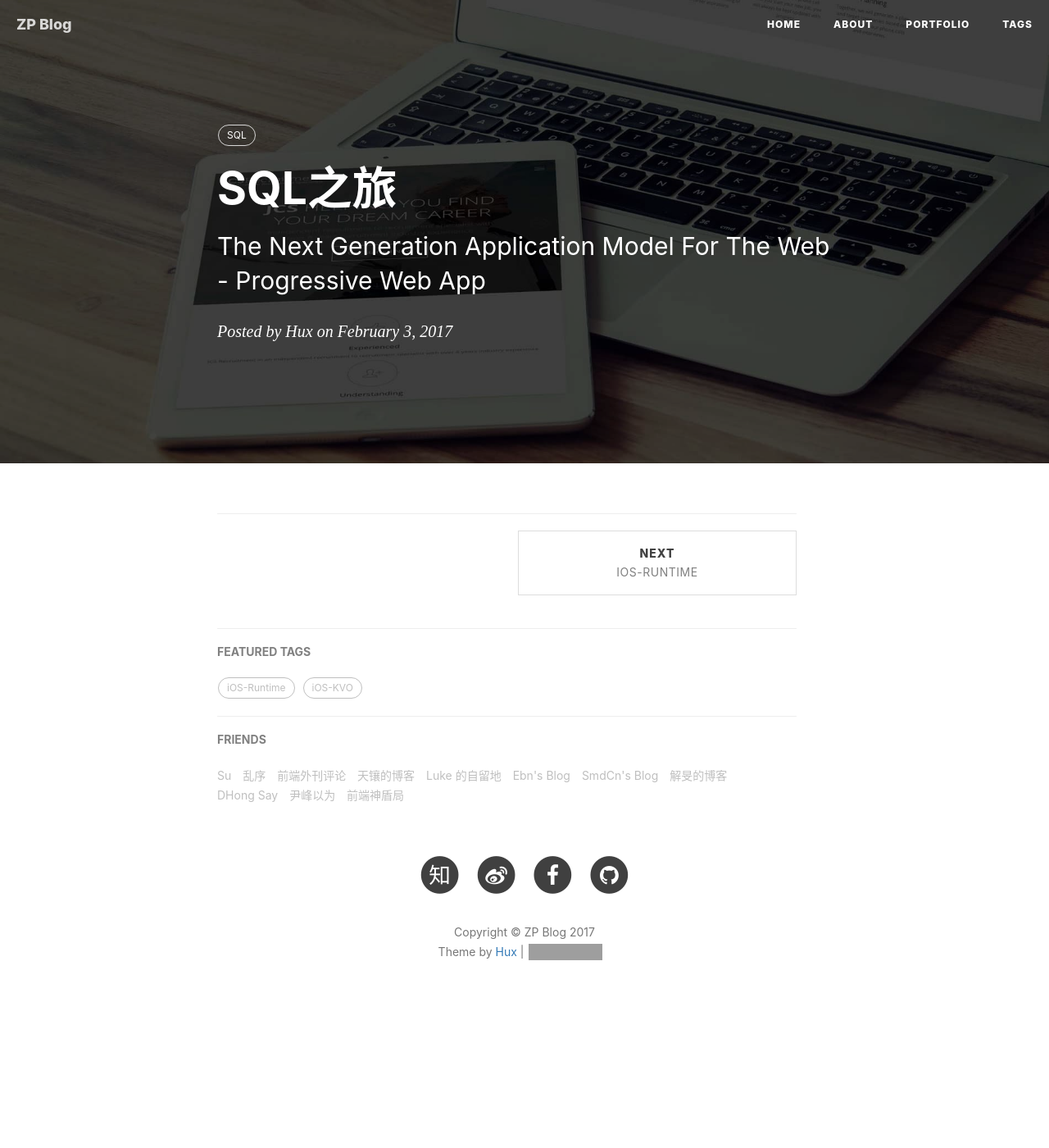
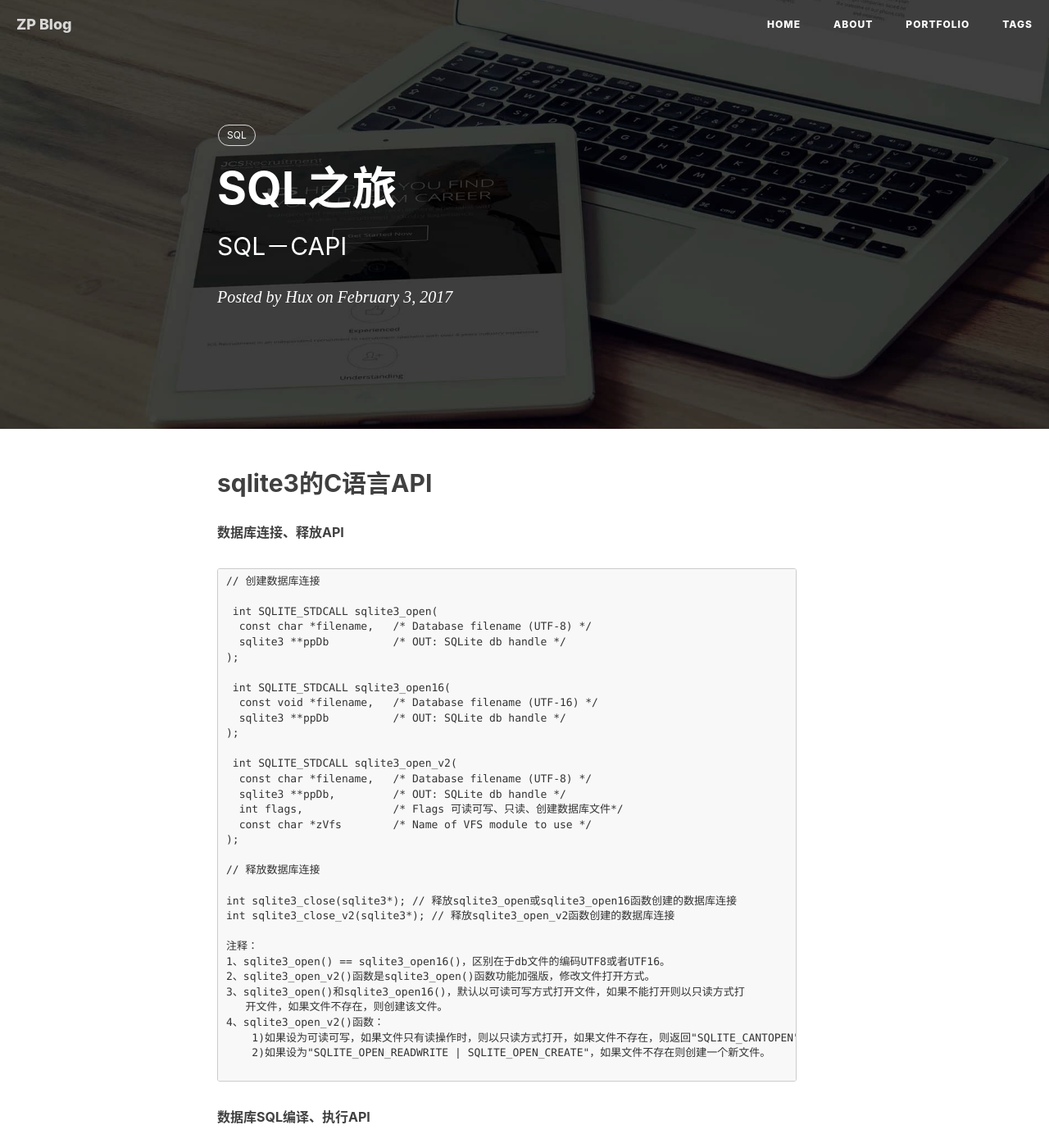
Before and after one commit to u37kl/u37kl.github.io, a Jekyll site: the page built from _posts/2017-04-10-SQL.markdown, in a window 1280 px wide and 1400 px high. Shown: the whole window at 82% size. Built offline with Jekyll 4.4.1, drawn with Linux system fonts in a browser that asks for light colours; nearby versions of some CDN libraries; comment, search, counter and statistics services are not loaded; some of the changed text lies outside the part shown; grey boxes are pictures that could not be loaded.

Commit message:
Sqlite3中API函数博客

````diff
--- a/_posts/2017-04-10-SQL.markdown
+++ b/_posts/2017-04-10-SQL.markdown
@@ -1,7 +1,7 @@
 ---
 layout:     post
 title:      "SQL之旅"
-subtitle:   "The Next Generation Application Model For The Web - Progressive Web App"
+subtitle:   "SQL－CAPI"
 date:       2017-02-03 12:00:00
 author:     "Hux"
 header-img: "img/post-bg-rwd.jpg"
@@ -9,3 +9,53 @@ header-mask: 0.3
 tags:
     - SQL
 ---
+
+## sqlite3的C语言API
+
+
+**数据库连接、释放API**
+
+```
+// 创建数据库连接
+
+ int SQLITE_STDCALL sqlite3_open(
+  const char *filename,   /* Database filename (UTF-8) */
+  sqlite3 **ppDb          /* OUT: SQLite db handle */
+);
+
+ int SQLITE_STDCALL sqlite3_open16(
+  const void *filename,   /* Database filename (UTF-16) */
+  sqlite3 **ppDb          /* OUT: SQLite db handle */
+);
+
+ int SQLITE_STDCALL sqlite3_open_v2(
+  const char *filename,   /* Database filename (UTF-8) */
+  sqlite3 **ppDb,         /* OUT: SQLite db handle */
+  int flags,              /* Flags 可读可写、只读、创建数据库文件*/
+  const char *zVfs        /* Name of VFS module to use */
+);
+
+// 释放数据库连接
+
+int sqlite3_close(sqlite3*); // 释放sqlite3_open或sqlite3_open16函数创建的数据库连接
+int sqlite3_close_v2(sqlite3*); // 释放sqlite3_open_v2函数创建的数据库连接
+
+注释：
+1、sqlite3_open() == sqlite3_open16()，区别在于db文件的编码UTF8或者UTF16。
+2、sqlite3_open_v2()函数是sqlite3_open()函数功能加强版，修改文件打开方式。
+3、sqlite3_open()和sqlite3_open16()，默认以可读可写方式打开文件，如果不能打开则以只读方式打
+   开文件，如果文件不存在，则创建该文件。
+4、sqlite3_open_v2()函数：
+    1)如果设为可读可写，如果文件只有读操作时，则以只读方式打开，如果文件不存在，则返回"SQLITE_CANTOPEN"参数，返回文件不能打开；
+    2)如果设为"SQLITE_OPEN_READWRITE | SQLITE_OPEN_CREATE"，如果文件不存在则创建一个新文件。
+
+```
+
+
+**数据库SQL编译、执行API**
+
+
+**数据库参数化设置API**
+
+
+**数据库结果查询APIAPI**
````
